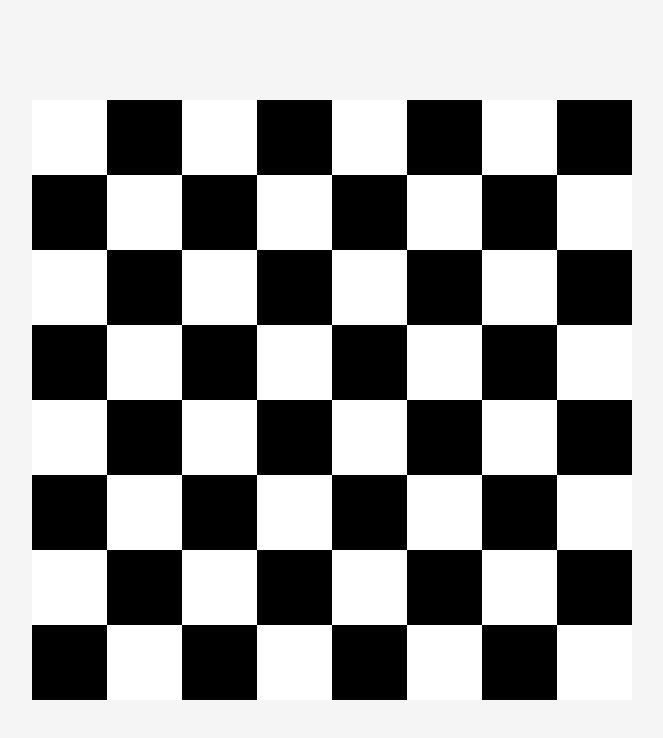
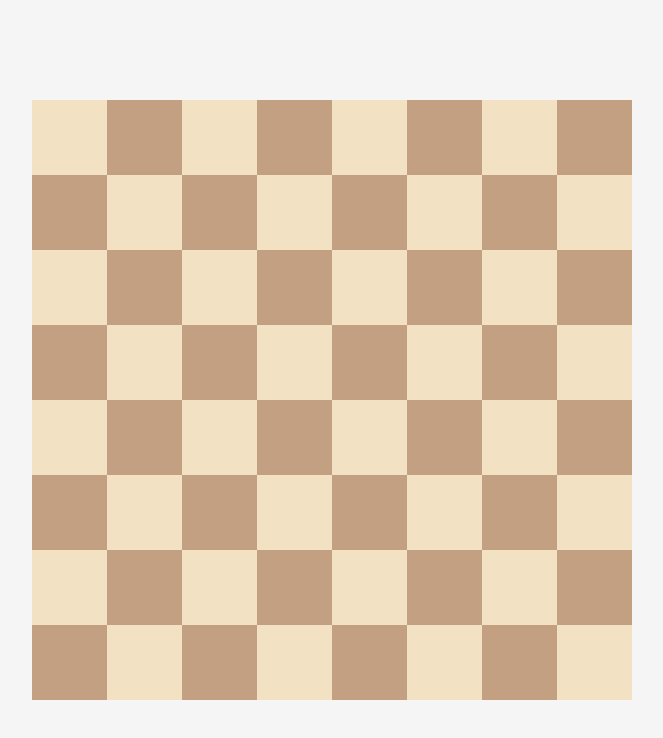
Before and after one commit to kamaladdi34/knight-travail, a website with bundled scripts: page index.html in a window 1280 px wide. Shown: the whole page, without its empty margins (308-971 px from the left). Built offline with nearby package versions, Linux system fonts and the light colour scheme.

Commit message:
Change styling of the selected cells

```diff
--- a/style.css
+++ b/style.css
@@ -19,13 +19,13 @@ body {
   grid-template-rows: repeat(8, 1fr);
 }
 .cell {
-  background-color: rgb(255, 255, 255);
-  transition: 0.5s;
+  background-color: #f2e1c3;
 }
 .cell.tinted {
-  background-color: black;
+  background-color: #c3a082;
 }
 .cell.green,
 .cell.tinted.green {
+  border: 5px solid rgb(0, 255, 0);
   background-color: green;
 }
```
